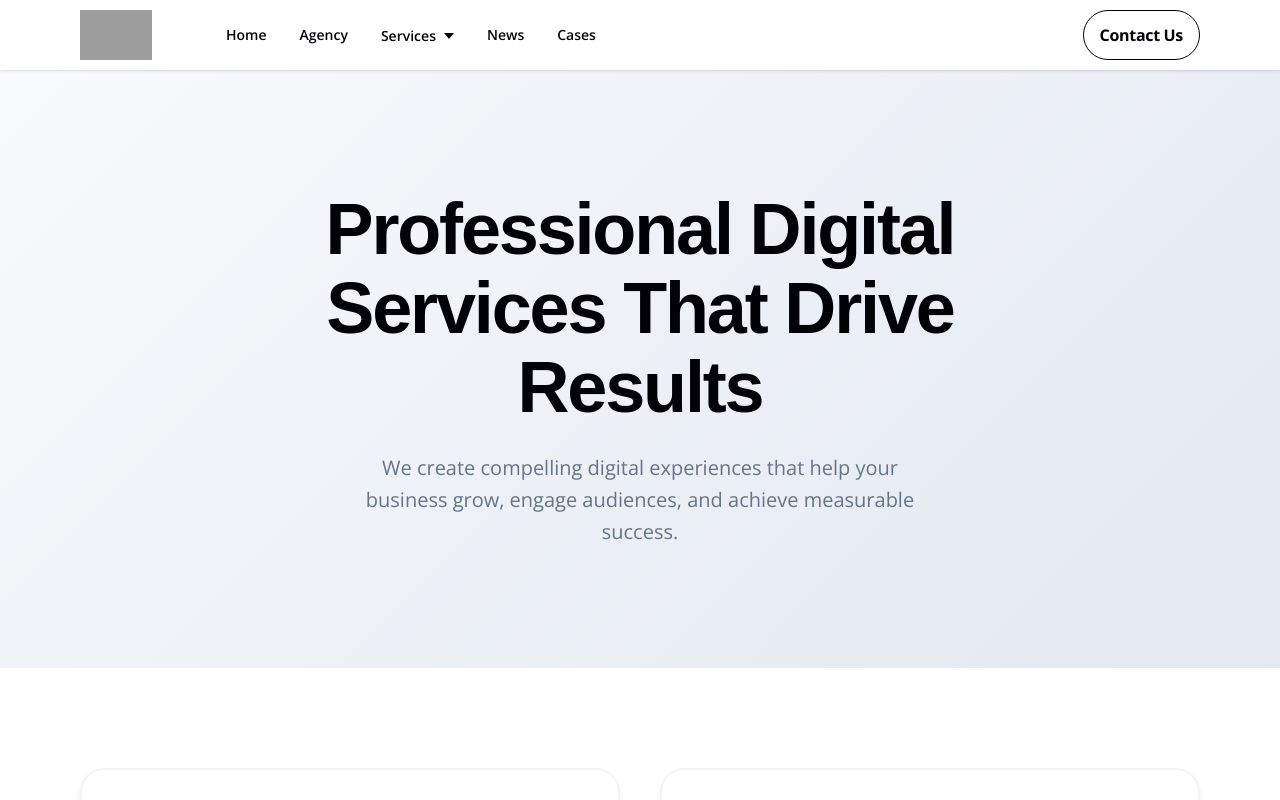
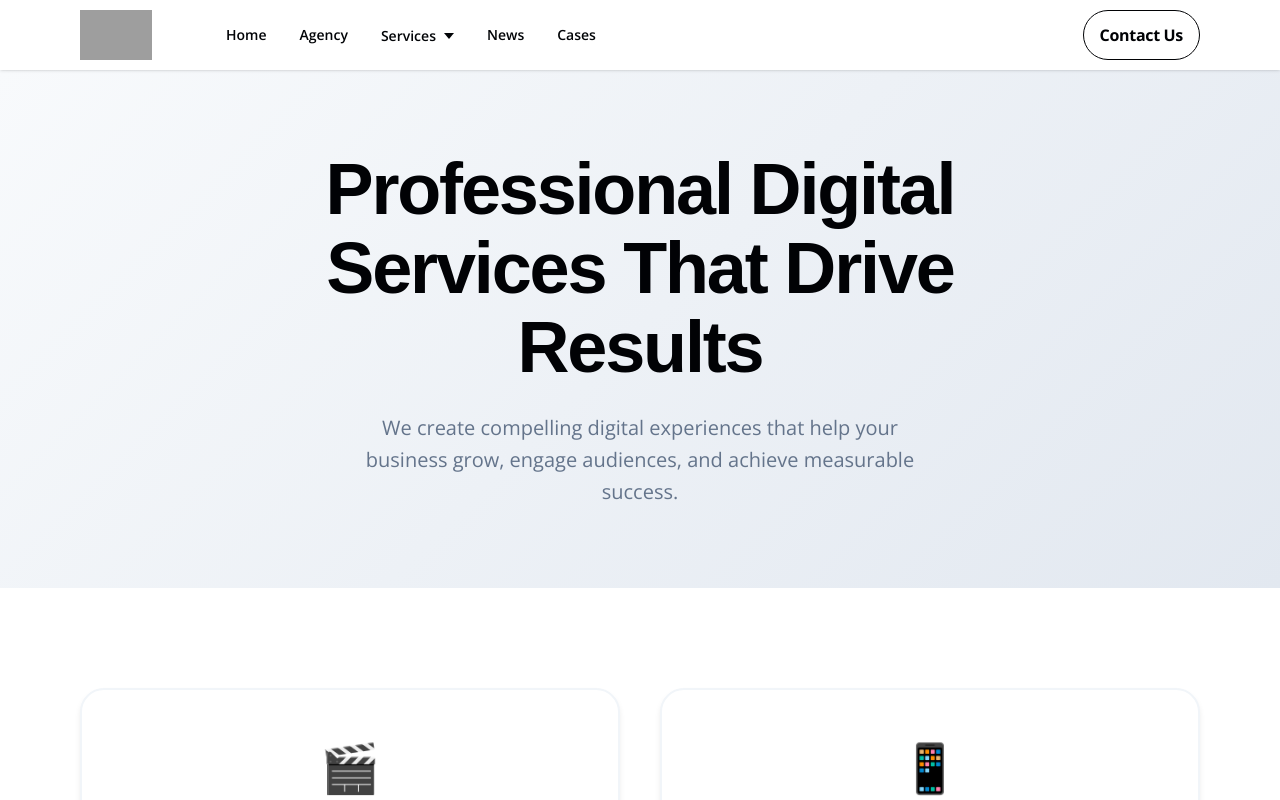
Before and after one commit to VityaAresov/VIKSProduction2, a Next.js app in the folder viks_media-main/: page /services in a window 1280 px wide. Shown: the top 800 px of the page. Built offline with nearby package versions, Linux system fonts and the light colour scheme; grey boxes are pictures that could not be loaded; a web font is replaced by a local one.

Commit message:
Fix excessive white space above hero sections

```diff
--- a/viks_media-main/src/app/layout.tsx
+++ b/viks_media-main/src/app/layout.tsx
@@ -24,7 +24,7 @@ export default function RootLayout({
         <body className={inter.className}>
         <div className="flex flex-col min-h-screen">
             <Header />
-            <main className="flex-grow container mx-auto px-4 py-8">
+            <main className="flex-grow">
                 {children}
             </main>
             <Footer />
--- a/viks_media-main/src/app/services/ServicesOverview.module.css
+++ b/viks_media-main/src/app/services/ServicesOverview.module.css
@@ -18,9 +18,10 @@
     display: flex;
     align-items: center;
     justify-content: center;
-    padding: 120px 80px;
+    padding: 80px 80px;
     background: linear-gradient(135deg, #f8fafc 0%, #e2e8f0 100%);
     text-align: center;
+    margin-top: 0;
 }
 
 .heroContent {
--- a/viks_media-main/src/app/services/social-media-management/SocialMediaManagement.module.css
+++ b/viks_media-main/src/app/services/social-media-management/SocialMediaManagement.module.css
@@ -26,7 +26,8 @@
     display: flex;
     align-items: center;
     background: linear-gradient(135deg, #f8fafc 0%, #e2e8f0 100%);
-    padding: 120px 0;
+    padding: 80px 0;
+    margin-top: 0;
 }
 
 .heroContent {
--- a/viks_media-main/src/app/services/video-production/VideoProduction.module.css
+++ b/viks_media-main/src/app/services/video-production/VideoProduction.module.css
@@ -26,7 +26,8 @@
     display: flex;
     align-items: center;
     background: linear-gradient(135deg, #f8fafc 0%, #e2e8f0 100%);
-    padding: 120px 0;
+    padding: 80px 0;
+    margin-top: 0;
 }
 
 .heroContent {
--- a/viks_media-main/src/app/services/web-development/WebDevelopment.module.css
+++ b/viks_media-main/src/app/services/web-development/WebDevelopment.module.css
@@ -26,7 +26,8 @@
     display: flex;
     align-items: center;
     background: linear-gradient(135deg, #f8fafc 0%, #e2e8f0 100%);
-    padding: 120px 0;
+    padding: 80px 0;
+    margin-top: 0;
 }
 
 .heroContent {
```
